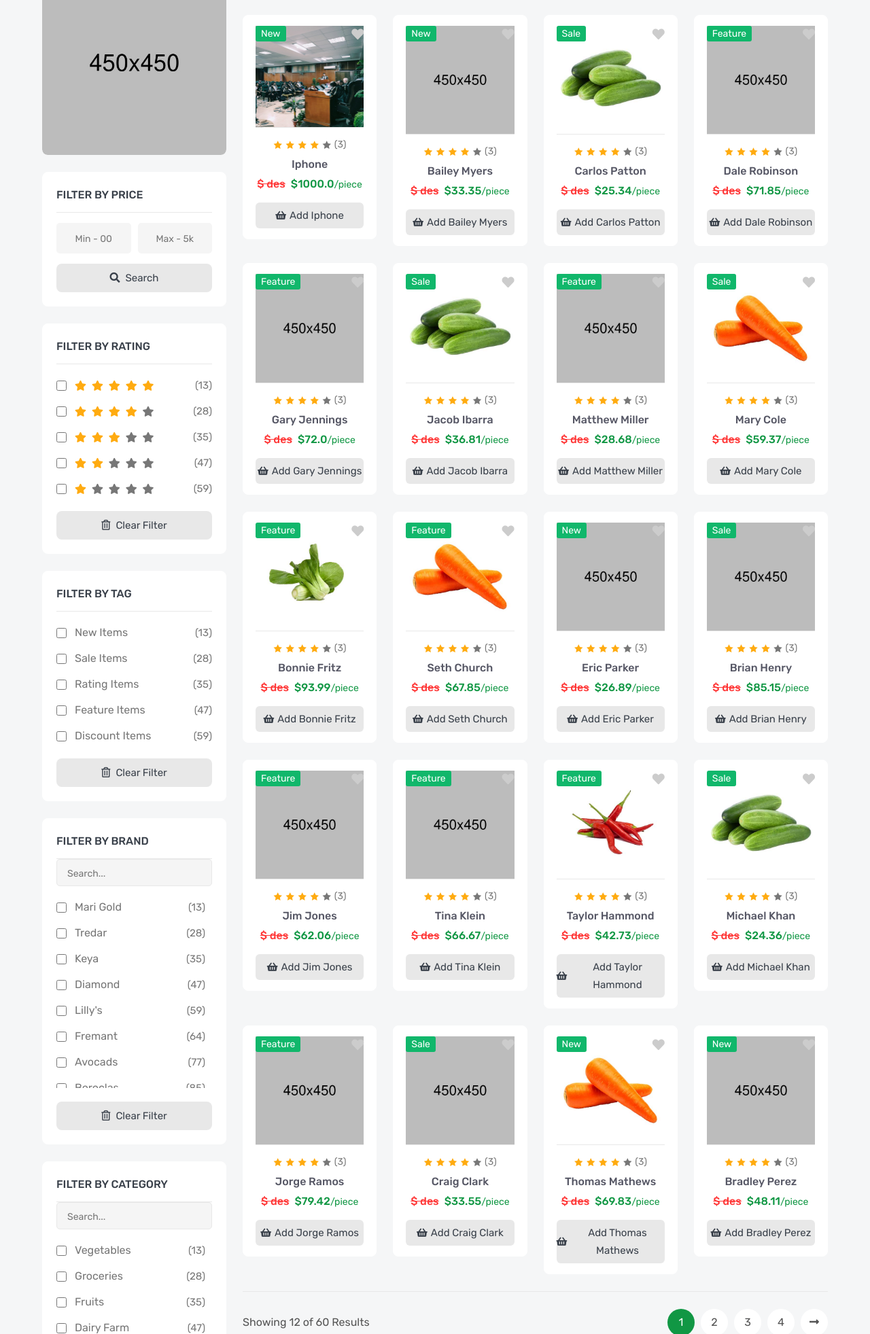
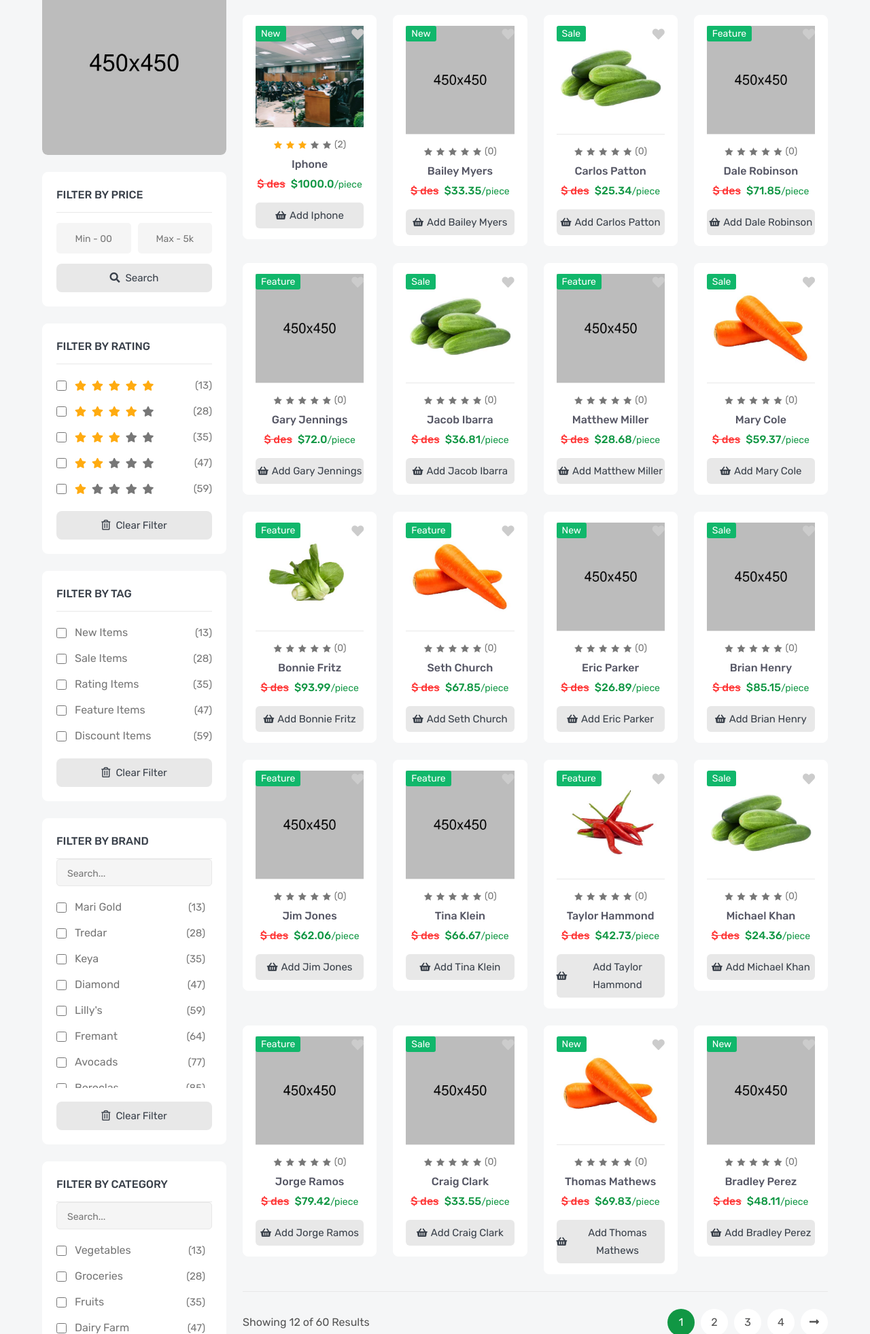
Before and after one commit to ahmed007dr/online-shop, a Django app: page /products/ in a window 1280 px wide. Shown: the part 631-2594 px from the top of the page at 68% size. Run offline with Django 4.2, Linux system fonts and the light colour scheme; data comes from the database, SQL or seed files in the repository; parts of the project's set-up code (start-up, migrations or seed data) failed here and were passed over; some libraries are stand-ins or nearby versions.

Commit message:
show avrage rate and count review in product

```diff
--- a/products/models.py
+++ b/products/models.py
@@ -31,6 +31,24 @@ class Products(models.Model):
     def __str__(self):
         return self.name
 
+    #copy from serializers
+    @property #coulmn in db
+    def reviews_count(self): #name of function (get_)+ name of column # self couz in class #object product activae
+        reviews = self.reviews_product.all().count() # related name from class review
+        return reviews
+    @property
+    def avg_rate(self):
+        total=0 #sum rate: object (one product)
+        reviews=self.reviews_product.all() # related name from class review
+
+        if len(reviews) > 0 :
+            for item in reviews:
+                total += item.rate
+            avg= total / len(reviews)
+        else:
+            avg=0
+        return avg
+
 class ProductsImages(models.Model):
     product= models.ForeignKey(Products,related_name='product_image',on_delete=models.CASCADE,verbose_name=_('product'))
     image = models.ImageField(upload_to='productimages',verbose_name=_('image'))
--- a/products/templates/products/products_list.html
+++ b/products/templates/products/products_list.html
@@ -382,12 +382,12 @@
                                         </div>
                                         <div class="product-content">
                                             <div class="product-rating">
-                                                <i class="active icofont-star"></i>
-                                                <i class="active icofont-star"></i>
-                                                <i class="active icofont-star"></i>
-                                                <i class="active icofont-star"></i>
-                                                <i class="icofont-star"></i>
-                                                <a href="product-video.html">(3)</a>
+                                                <i class="icofont-star {% if object.avg_rate > 0 %} active {% endif %}"></i>
+                                                <i class="icofont-star {% if object.avg_rate > 1 %} active {% endif %}"></i>
+                                                <i class="icofont-star {% if object.avg_rate > 2 %} active {% endif %}"></i>
+                                                <i class="icofont-star {% if object.avg_rate > 3 %} active {% endif %}"></i>
+                                                <i class="icofont-star {% if object.avg_rate > 4 %} active {% endif %}"></i>
+                                                <a href="product-video.html">({{object.reviews_count }})</a>
                                             </div>
                                             <h6 class="product-name">
                                                 <a href="/products/{{object.slug}}">{{object.name}}</a>
```
